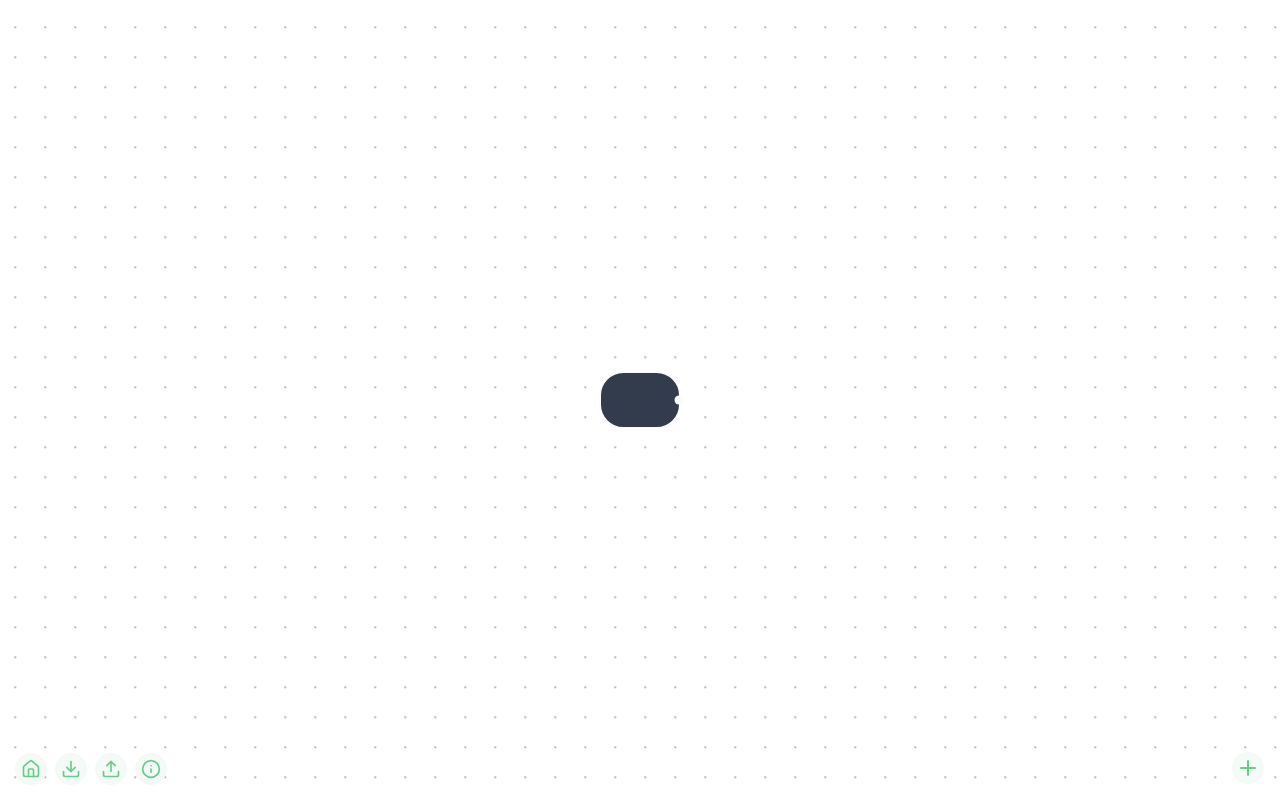
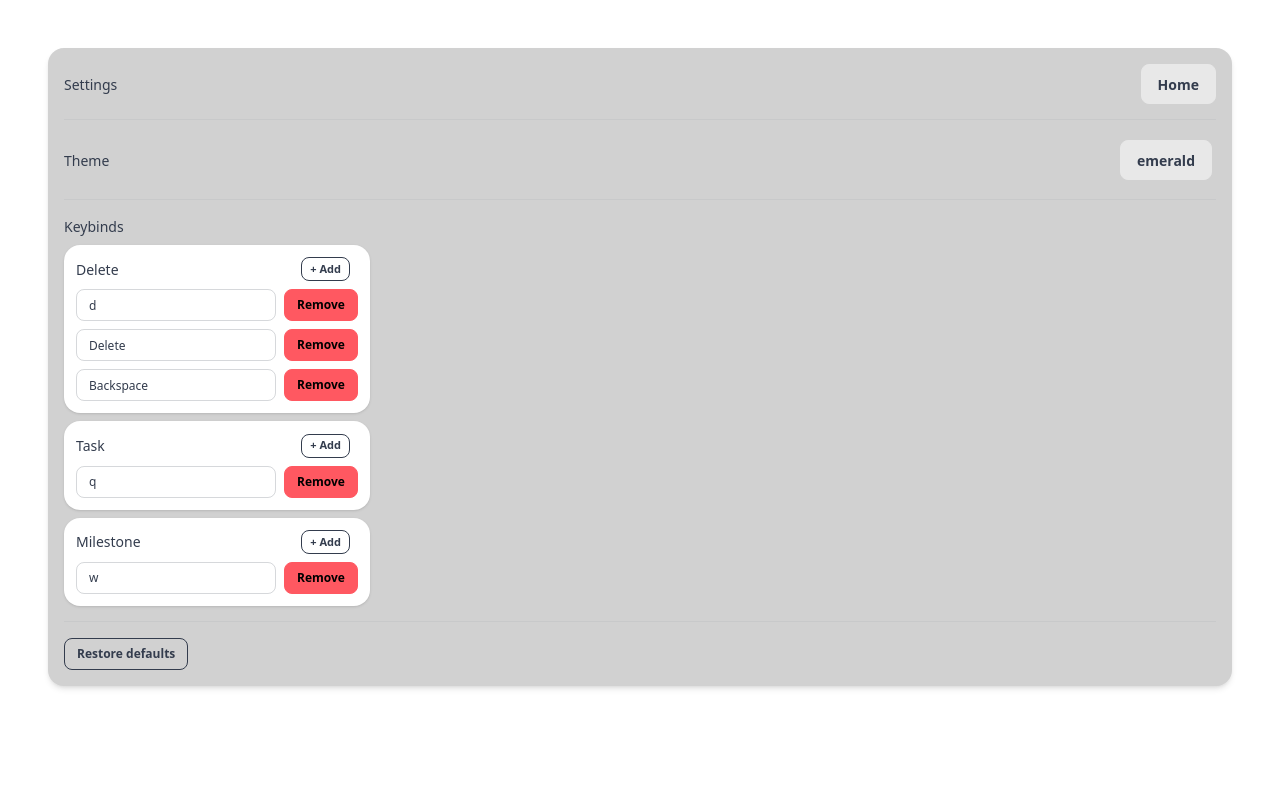
Before and after one commit to daqnal/flowysurf, a React (Vite) app: page / in a window 1280 px wide. Built offline with nearby package versions, Linux system fonts and the light colour scheme.

Commit message:
revamp settings page and add themes

```diff
--- a/src/App.css
+++ b/src/App.css
@@ -1,4 +1,5 @@
 @import "tailwindcss";
+
 @plugin "daisyui" {
-  themes: emerald --default, night --prefersdark;
+  themes: all;
 }
--- a/src/App.jsx
+++ b/src/App.jsx
@@ -10,7 +10,7 @@ import Toasts from "./components/Toasts";
 export default function App() {
   const pages = [Home, Board, Settings];
 
-  const [pageIndex, setPageIndex] = useState(1);
+  const [pageIndex, setPageIndex] = useState(2);
 
   const ActiveComponent = pages[pageIndex];
 
--- a/src/components/nodes/MilestoneNode.jsx
+++ b/src/components/nodes/MilestoneNode.jsx
@@ -21,7 +21,6 @@ export default function MilestoneNode() {
           <textarea className="textarea" placeholder="Description"></textarea>
         </div>
 
-
         <motion.div
           aria-hidden
           initial={{ opacity: 0.9 }}
--- a/src/components/nodes/StartNode.jsx
+++ b/src/components/nodes/StartNode.jsx
@@ -7,7 +7,7 @@ export default function StartNode() {
   return (
     <>
       <motion.div
-        className="node-inner"
+        className="node-inner p-2"
         initial={{ scale: 0.8, opacity: 0 }}
         animate={{ scale: 1, opacity: 1 }}
         transition={{ type: "spring", stiffness: 300, damping: 20 }}
--- a/src/pages/FlowOverrides.css
+++ b/src/pages/FlowOverrides.css
@@ -40,8 +40,8 @@
 .react-flow__handle {
   border-radius: 100%;
   background-color: var(--color-neutral-content);
-  width: 6px;
-  height: 6px;
+  width: 9px;
+  height: 9px;
 }
 
 .react-flow__edge-path {
--- a/src/pages/Map.jsx
+++ b/src/pages/Map.jsx
@@ -20,8 +20,6 @@ import MinorButton from "../components/buttons/MinorButton";
 import { Info, House, Download, Upload } from "lucide-react";
 import NewNodeButton from "../components/buttons/NewNodeButton";
 import { pushToast } from "../components/Toasts";
-import { p } from "motion/react-client";
-import { interpolate } from "motion";
 
 const initialNodes = [
   {
@@ -45,6 +43,7 @@ const initialEdges = [{ id: "n1-n2", source: "n1", target: "n2" }];
 export default function App({ setPageIndex }) {
   const [nodes, setNodes] = useState(initialNodes);
   const [edges, setEdges] = useState(initialEdges);
+  const [showConfirm, setShowConfirm] = useState(false);
 
   const autosaveTimer = useRef(null);
 
@@ -135,9 +134,8 @@ export default function App({ setPageIndex }) {
           <MinorButton
             icon={House}
             onBoard={true}
-            pageId={0}
-            setPageIndex={setPageIndex}
             tooltipText={"Home"}
+            onClick={() => setShowConfirm(true)}
           />
           <MinorButton
             icon={Download}
@@ -198,6 +196,29 @@ export default function App({ setPageIndex }) {
           <NewNodeButton nodes={nodes} setNodes={setNodes} />
         </Panel>
       </ReactFlow>
+      {/* Confirmation modal: warn user they'll lose changes when navigating home */}
+      {showConfirm && (
+        <div className="modal modal-open">
+          <div className="modal-box">
+            <h3 className="font-bold text-lg">Leave map?</h3>
+            <p className="py-4">If you go home now you will lose unsaved changes. Continue?</p>
+            <div className="modal-action">
+              <button className="btn" onClick={() => setShowConfirm(false)}>
+                Cancel
+              </button>
+              <button
+                className="btn btn-error"
+                onClick={() => {
+                  setShowConfirm(false);
+                  setPageIndex(0);
+                }}
+              >
+                Leave
+              </button>
+            </div>
+          </div>
+        </div>
+      )}
     </div>
   );
 }
--- a/src/pages/Settings.jsx
+++ b/src/pages/Settings.jsx
@@ -1,78 +1,193 @@
-export default function Settings() {
+import { useEffect, useState } from "react";
+
+const DAISY_THEMES = [
+  "night",
+  "emerald",
+  "light",
+  "dark",
+  "cupcake",
+  "bumblebee",
+  "corporate",
+  "synthwave",
+  "retro",
+  "cyberpunk",
+  "valentine",
+  "halloween",
+  "garden",
+  "forest",
+  "aqua",
+  "lofi",
+  "pastel",
+  "fantasy",
+  "wireframe",
+  "black",
+  "luxury",
+  "dracula",
+];
+
+const DEFAULT_KEYBINDS = {
+  delete: ["d", "Delete", "Backspace"],
+  task: ["q"],
+  milestone: ["w"],
+};
+
+export default function Settings({ setPageIndex }) {
+  const [theme, setTheme] = useState(() => {
+    try {
+      const stored = localStorage.getItem("flowymap-theme");
+      if (stored) return stored;
+      const prefersDark =
+        typeof window !== "undefined" &&
+        window.matchMedia &&
+        window.matchMedia("(prefers-color-scheme: dark)").matches;
+      return prefersDark ? "night" : "emerald";
+    } catch (e) {
+      return "emerald";
+    }
+  });
+
+  const [keybinds, setKeybinds] = useState(() => {
+    try {
+      const raw = localStorage.getItem("flowymap-keybinds");
+      return raw ? JSON.parse(raw) : DEFAULT_KEYBINDS;
+    } catch (e) {
+      return DEFAULT_KEYBINDS;
+    }
+  });
+
+  useEffect(() => {
+    try {
+      localStorage.setItem("flowymap-theme", theme);
+      document.documentElement.setAttribute("data-theme", theme);
+    } catch (e) {
+      // ignore
+    }
+  }, [theme]);
+
+  useEffect(() => {
+    try {
+      localStorage.setItem("flowymap-keybinds", JSON.stringify(keybinds));
+    } catch (e) {
+      // ignore
+    }
+  }, [keybinds]);
+
+  function goHome() {
+    if (typeof setPageIndex === "function") {
+      setPageIndex(0);
+      return;
+    }
+    // fallback
+    history.back();
+  }
+
+  function updateKeybind(action, index, value) {
+    setKeybinds((prev) => {
+      const next = { ...prev };
+      next[action] = Array.isArray(next[action]) ? [...next[action]] : [];
+      next[action][index] = value;
+      return next;
+    });
+  }
+
+  function addKeybind(action) {
+    setKeybinds((prev) => ({ ...prev, [action]: [...(prev[action] || []), ""] }));
+  }
+
+  function removeKeybind(action, index) {
+    setKeybinds((prev) => {
+      const next = { ...prev };
+      next[action] = (next[action] || []).filter((_, i) => i !== index);
+      return next;
+    });
+  }
+
   return (
     <ul className="list bg-base-300 rounded-box shadow-md m-12">
+      <li className="list-row flex w-full items-center justify-between">
+        <div className="font-medium">Settings</div>
+        <div>
+          <button className="btn" onClick={goHome}>
+            Home
+          </button>
+        </div>
+      </li>
+
+      <li className="list-row flex w-full items-center justify-between">
+        <div className="font-medium">Theme</div>
+        <div className="dropdown">
+          <label tabIndex={0} className="btn m-1">
+            {theme}
+          </label>
+          <ul
+            tabIndex={0}
+            className="dropdown-content bg-base-200 rounded-box z-10 w-52 p-2 shadow-lg">
+            {DAISY_THEMES.map((t) => (
+              <li key={t}>
+                <button
+                  className="w-full text-left btn btn-ghost btn-sm"
+                  onClick={() => setTheme(t)}>
+                  {t}
+                </button>
+              </li>
+            ))}
+          </ul>
+        </div>
+      </li>
+
       <li className="list-row">
-        <div className="flex w-full">
-          <div className="">Change theme</div>
+        <div className="w-full">
+          <div className="font-medium mb-2">Keybinds</div>
 
-          <div className="dropdown">
-            <div tabIndex={0} role="button" className="btn m-1">
-              Theme
-              <svg
-                width="12px"
-                height="12px"
-                className="inline-block h-2 w-2 fill-current opacity-60"
-                xmlns="http://www.w3.org/2000/svg"
-                viewBox="0 0 2048 2048"
-              >
-                <path d="M1799 349l242 241-1017 1017L7 590l242-241 775 775 775-775z"></path>
-              </svg>
-            </div>
-            <ul
-              tabIndex={0}
-              className="dropdown-content bg-base-300 rounded-box z-1 w-52 p-2 shadow-2xl"
-            >
-              <li>
-                <input
-                  type="radio"
-                  name="theme-dropdown"
-                  className="theme-controller w-full btn btn-sm btn-block btn-ghost justify-start"
-                  aria-label="Default"
-                  value="default"
-                />
-              </li>
-              <li>
-                <input
-                  type="radio"
-                  name="theme-dropdown"
-                  className="theme-controller w-full btn btn-sm btn-block btn-ghost justify-start"
-                  aria-label="Retro"
-                  value="retro"
-                />
-              </li>
-              <li>
-                <input
-                  type="radio"
-                  name="theme-dropdown"
-                  className="theme-controller w-full btn btn-sm btn-block btn-ghost justify-start"
-                  aria-label="Cyberpunk"
-                  value="cyberpunk"
-                />
-              </li>
-              <li>
-                <input
-                  type="radio"
-                  name="theme-dropdown"
-                  className="theme-controller w-full btn btn-sm btn-block btn-ghost justify-start"
-                  aria-label="Valentine"
-                  value="valentine"
-                />
-              </li>
-              <li>
-                <input
-                  type="radio"
-                  name="theme-dropdown"
-                  className="theme-controller w-full btn btn-sm btn-block btn-ghost justify-start"
-                  aria-label="Aqua"
-                  value="aqua"
-                />
-              </li>
-            </ul>
+          <div className="grid gap-2">
+            {Object.entries(keybinds).map(([action, keys]) => (
+              <div key={action} className="card bg-base-100 p-3 shadow-sm">
+                <div className="flex items-center justify-between mb-2">
+                  <div className="capitalize">{action}</div>
+                  <div>
+                    <button
+                      className="btn btn-xs btn-outline mr-2"
+                      onClick={() => addKeybind(action)}>
+                      + Add
+                    </button>
+                  </div>
+                </div>
+
+                <div className="flex flex-col gap-2">
+                  {(keys || []).map((k, i) => (
+                    <div key={i} className="flex gap-2">
+                      <input
+                        className="input input-sm w-full"
+                        value={k}
+                        onChange={(e) => updateKeybind(action, i, e.target.value)}
+                        aria-label={`${action} key ${i}`}
+                      />
+                      <button
+                        className="btn btn-sm btn-error"
+                        onClick={() => removeKeybind(action, i)}>
+                        Remove
+                      </button>
+                    </div>
+                  ))}
+                </div>
+              </div>
+            ))}
           </div>
         </div>
       </li>
-      <li className="list-row">2</li>
-      <li className="list-row">3</li>
+
+      <li className="list-row">
+        <div className="flex w-full justify-end gap-2">
+          <button
+            className="btn btn-sm btn-outline"
+            onClick={() => {
+              // restore defaults
+              setKeybinds(DEFAULT_KEYBINDS);
+            }}>
+            Restore defaults
+          </button>
+        </div>
+      </li>
     </ul>
   );
 }
```
